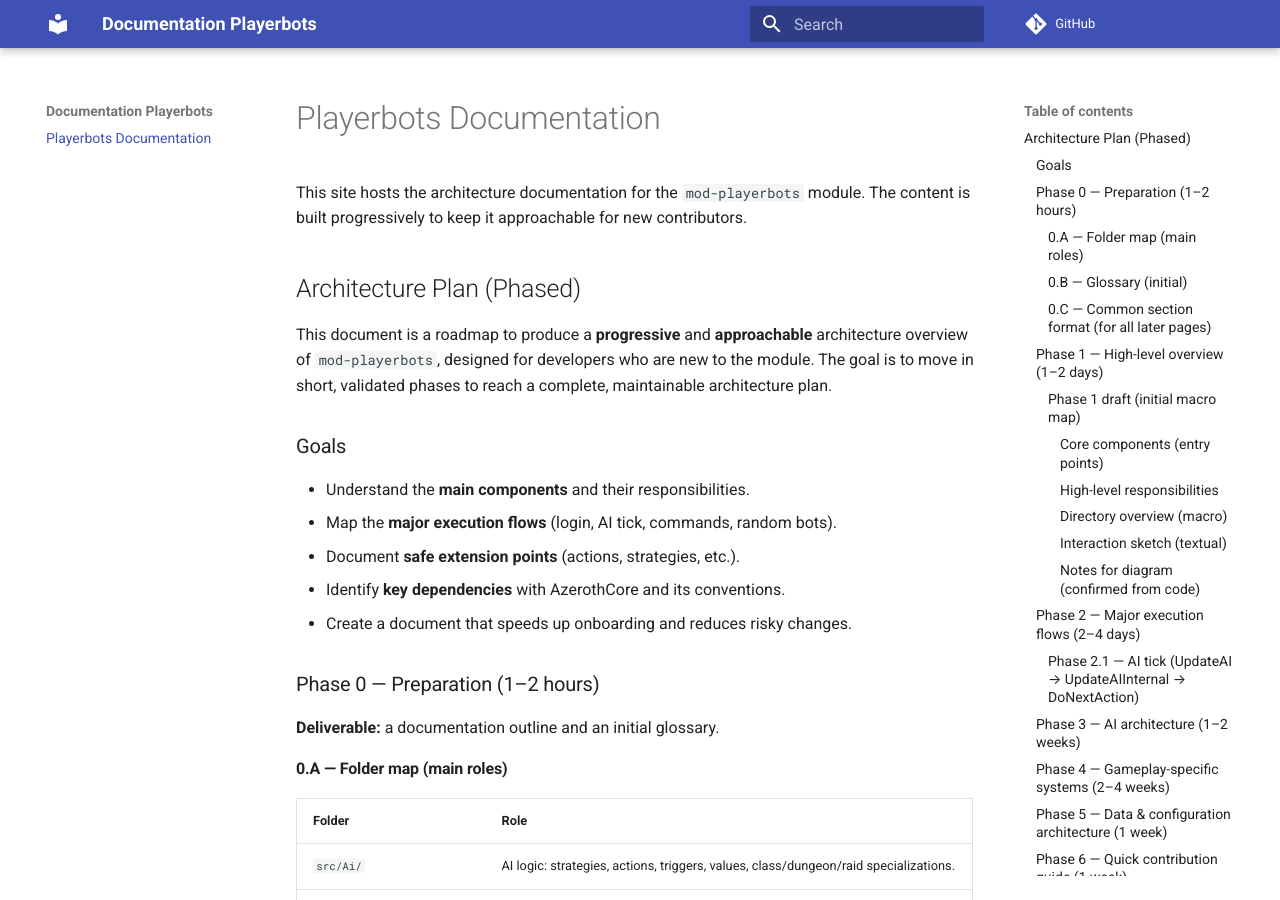
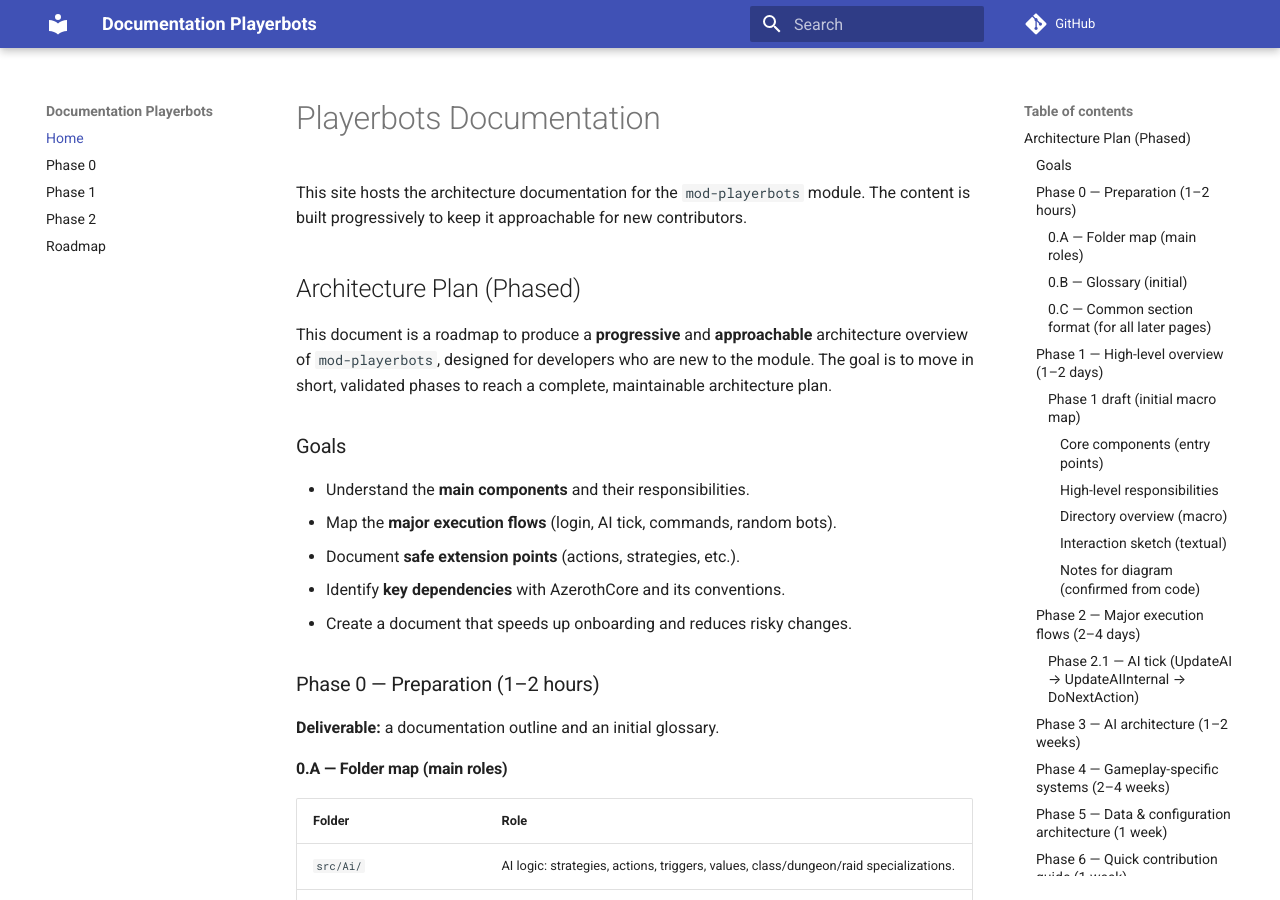
Before and after one commit to Wishmaster117/playerbots-docs, an MkDocs documentation site: the page built from docs/index.md, in a window 1280 px wide and 900 px high. Built offline with MkDocs 1.6.1 and Material for MkDocs 9.7.7, drawn with Linux system fonts in a browser that asks for light colours; comment, search, counter and statistics services are not loaded.

Commit message:
Add navigation structure to mkdocs.yml

```diff
--- a/mkdocs.yml
+++ b/mkdocs.yml
@@ -20,3 +20,10 @@ markdown_extensions:
         - name: mermaid
           class: mermaid
           format: !!python/name:pymdownx.superfences.fence_code_format
+
+nav:
+  - Home: index.md
+  - Phase 0: phase-0-preparation.md
+  - Phase 1: phase-1-overview.md
+  - Phase 2: phase-2-execution-flows.md
+  - Roadmap: roadmap.md
```
